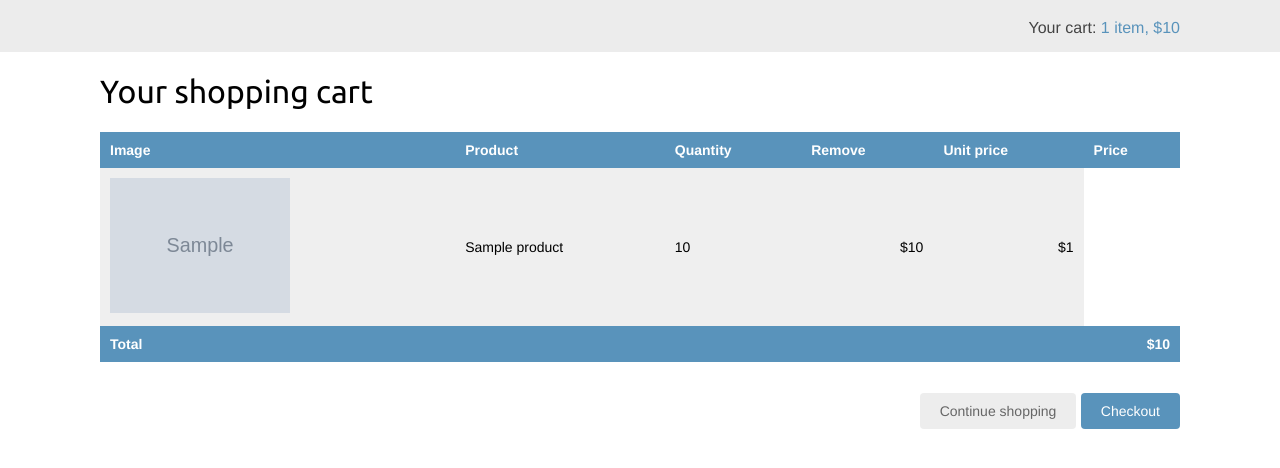
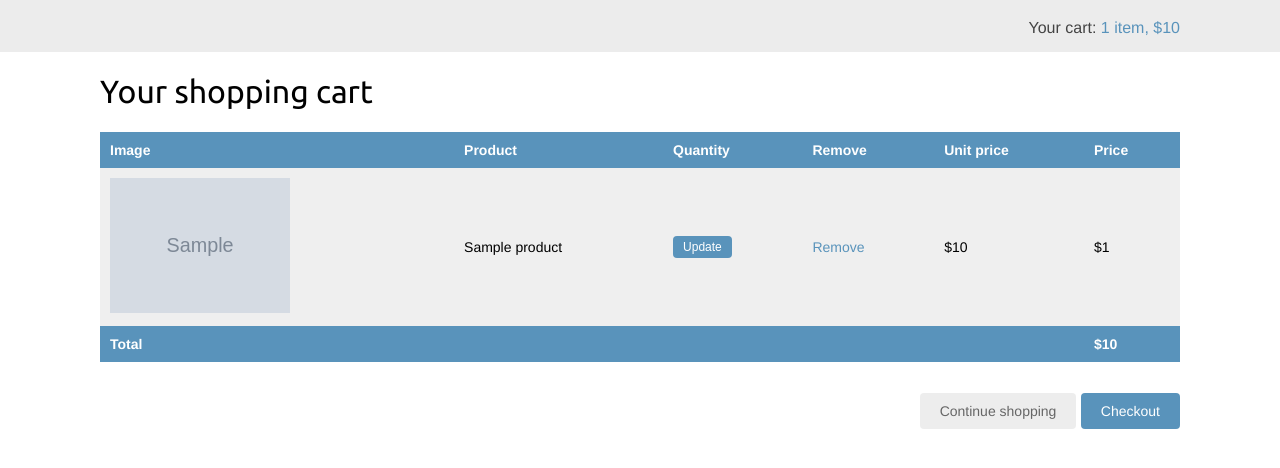
Before and after one commit to DeeMATT/MyOnlineShop, a Django app: template cart/templates/cart/detail.html in a window 1280 px wide. Shown: the part 46-514 px from the top of the page. Run offline with Django 3.2, Linux system fonts and the light colour scheme; the template is opened without the code that fills it: most values are stand-ins (such as "Sample title", 1, 10 or a date in 2020); grey boxes marked "Sample" are stand-in pictures.

Commit message:
Updating product quantity in the cart

```diff
--- a/cart/templates/cart/detail.html
+++ b/cart/templates/cart/detail.html
@@ -24,13 +24,20 @@
                     <tr>
                         <td>
                             <a href="{{ product.get_absolute_url }}">
-                                <img src='{% if product.image %}{{ product.image.url }}
-                                    {% else %}{% static "img/no_image.png" %}{% endif %}'>
+                                <img src="{% if product.image %}{{ product.image.url }}
+                                    {% else %}{% static "img/no_image.png" %}{% endif %}">
                             </a>
                         </td>
                         <td>{{ product.name }}</td>
-                        <td>{{ item.quantity }}</td>
-                        <!-- <td><a href="{% url 'cart:cart_remove' product.id %}">Remove</a></td>-->
+                        <td>
+                            <form action="{% url "cart:cart_add" product.id %}" method="post">
+                                {{ item.update_quantity_form.quantity }}
+                                {{ item.update_quantity_form.update }}
+                                <input type="submit" value="Update">
+                                {% csrf_token %}
+                            </form>
+                        </td>
+                        <td><a href="{% url "cart:cart_remove" product.id %}">Remove</a></td>
                         <td class="num">${{ item.price }}</td>
                         <td class="num">${{ item.total_price }}</td>
                     </tr>
@@ -44,7 +51,7 @@
         </tbody>
     </table>
     <p class="text-right">
-        <a href="{% url 'shop:product_list' %}" class="button light">Continue shopping</a>
+        <a href="{% url "shop:product_list" %}" class="button light">Continue shopping</a>
         <a href="#" class="button">Checkout</a>
     </p>
 {% endblock %}
--- a/shop/static/css/base.css
+++ b/shop/static/css/base.css
@@ -77,7 +77,7 @@
 }
 
 tbody td.num {
-    text-align:right;
+    text-align:left;
 }
 
 td input[type="submit"] {
```
Also changed, not shown: myshopConfig/settings.py (+5 -6 lines).
